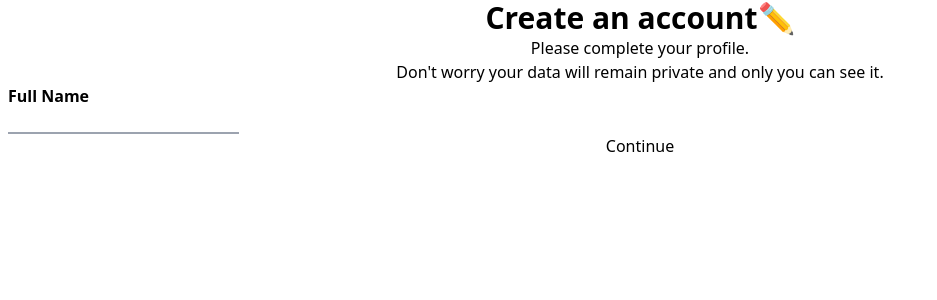
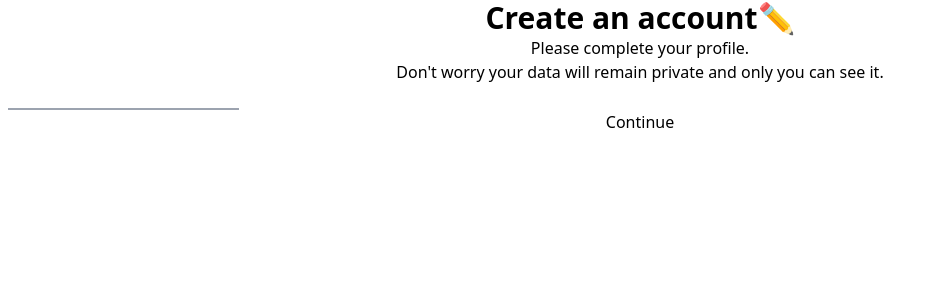
Before and after one commit to smartcollins/quizzico, a React (Create React App) app: page /account in a window 1280 px wide. Shown: the top 300 px of the page, without its empty margins (0-937 px from the left). Built offline with nearby package versions, Linux system fonts and the light colour scheme.

Commit message:
made Inputs receive props

```diff
--- a/src/components/Inputs.jsx
+++ b/src/components/Inputs.jsx
@@ -1,11 +1,17 @@
+import { CaretDown } from 'phosphor-react';
 import React from 'react';
 
 
-const Inputs = ()=>{
+const Inputs = ({title,type,option})=>{
     return(
         <div>
-            <p className='font-bold'>Full Name</p>
-            <input className=' border-gray-400 border-b-2 outline-none' type="text"/>
+            <p className='font-bold'>{title}</p>
+            <input type={type} className=' border-gray-400 border-b-2 outline-none'/>
+            {option&&
+                <div>
+                    <input type={type} className=' border-gray-400 border-b-2 outline-none'/>
+                    <CaretDown size={16} color="#7a7a7a" weight="light" />
+                </div>}
         </div>
     )
 }
```
